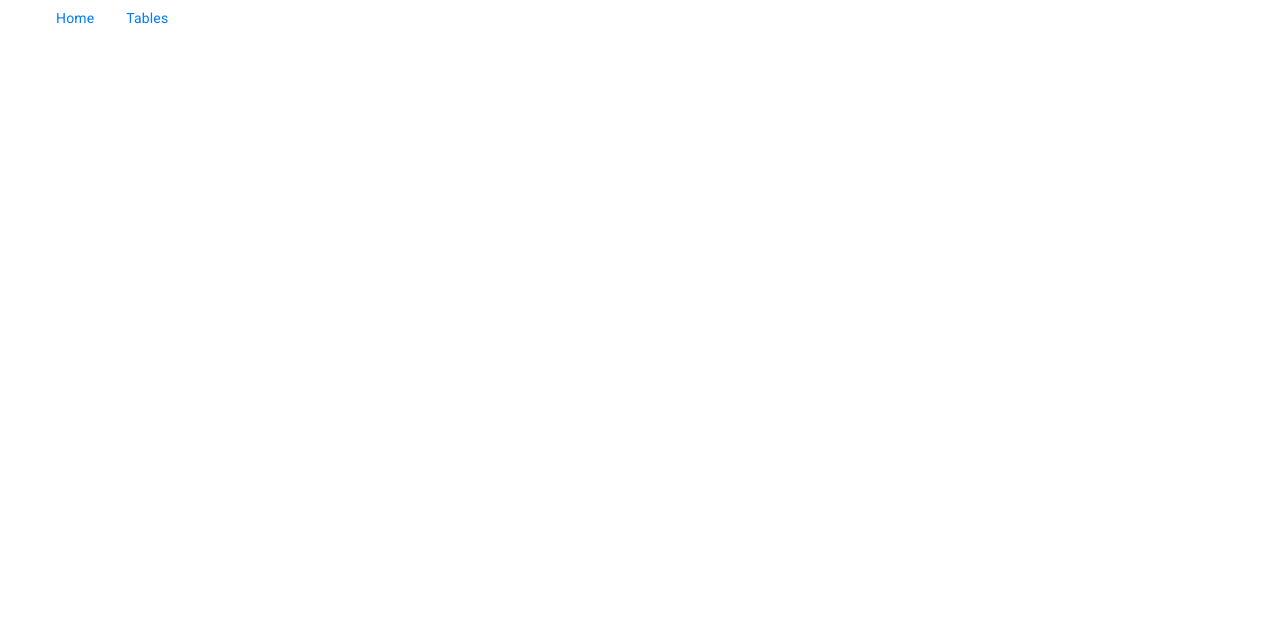
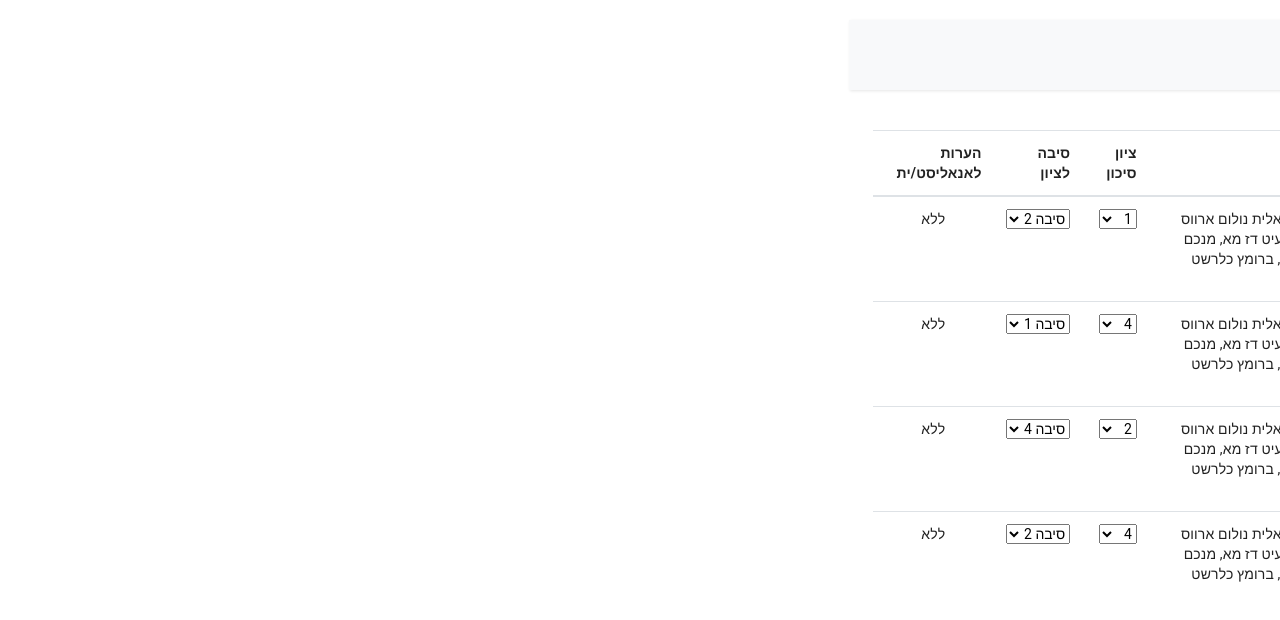
Before and after one commit to dormalk/NewStory-Admin, a React (Create React App) app: page /profiling in a window 1280 px wide. Shown: the top 620 px of the page. Built offline with nearby package versions, Linux system fonts and the light colour scheme.

Commit message:
push to heroku

```diff
--- a/package.json
+++ b/package.json
@@ -10,7 +10,7 @@
     "react-dom": "latest",
     "react-router-dom": "^5.2.0",
     "react-scripts": "latest",
-    "@types/react-router-dom": "latest" ,
+    "@types/react-router-dom": "latest",
     "@types/node": "^14.11.8",
     "@types/react": "latest",
     "@types/react-dom": "latest",
@@ -35,7 +35,5 @@
       "last 1 safari version"
     ]
   },
-  "devDependencies": {
-
-  }
+  "devDependencies": {}
 }
--- a/public/index.html
+++ b/public/index.html
@@ -1,5 +1,5 @@
 <!DOCTYPE html>
-<html lang="en">
+<html lang="he" dir="rtl">
   <head>
     <meta charset="utf-8" />
     <link rel="shortcut icon" href="%PUBLIC_URL%/favicon.ico" />
@@ -19,13 +19,16 @@
       work correctly both with client-side routing and a non-root public URL.
       Learn how to configure a non-root public URL by running `npm run build`.
     -->
+        <!-- Bootstrap CSS CDN -->
+        <link rel="stylesheet" href="https://stackpath.bootstrapcdn.com/bootstrap/4.1.0/css/bootstrap.min.css" integrity="sha384-9gVQ4dYFwwWSjIDZnLEWnxCjeSWFphJiwGPXr1jddIhOegiu1FwO5qRGvFXOdJZ4" crossorigin="anonymous">
+        <!-- Our Custom CSS -->
+        <link rel="stylesheet" href="style5.css">
+
+        <!-- Font Awesome JS -->
+        <script defer src="https://use.fontawesome.com/releases/v5.0.13/js/solid.js" integrity="sha384-tzzSw1/Vo+0N5UhStP3bvwWPq+uvzCMfrN1fEFe+xBmv1C/AtVX5K0uZtmcHitFZ" crossorigin="anonymous"></script>
+        <script defer src="https://use.fontawesome.com/releases/v5.0.13/js/fontawesome.js" integrity="sha384-6OIrr52G08NpOFSZdxxz1xdNSndlD4vdcf/q2myIUVO0VsqaGHJsB0RaBE01VTOY" crossorigin="anonymous"></script>
+
     <title>My page</title>
-    <!-- Fonts to support Material Design -->
-    <link rel="stylesheet" href="https://fonts.googleapis.com/css?family=Roboto:300,400,500,700&display=swap" />
-    <link rel="stylesheet" href="https://cdn.jsdelivr.net/npm/bootstrap@4.5.3/dist/css/bootstrap.min.css" integrity="sha384-TX8t27EcRE3e/ihU7zmQxVncDAy5uIKz4rEkgIXeMed4M0jlfIDPvg6uqKI2xXr2" crossorigin="anonymous">
-    <script src="https://code.jquery.com/jquery-3.5.1.slim.min.js" integrity="sha384-DfXdz2htPH0lsSSs5nCTpuj/zy4C+OGpamoFVy38MVBnE+IbbVYUew+OrCXaRkfj" crossorigin="anonymous"></script>
-    <script src="https://cdn.jsdelivr.net/npm/popper.js@1.16.1/dist/umd/popper.min.js" integrity="sha384-9/reFTGAW83EW2RDu2S0VKaIzap3H66lZH81PoYlFhbGU+6BZp6G7niu735Sk7lN" crossorigin="anonymous"></script>
-    <script src="https://cdn.jsdelivr.net/npm/bootstrap@4.5.3/dist/js/bootstrap.min.js" integrity="sha384-w1Q4orYjBQndcko6MimVbzY0tgp4pWB4lZ7lr30WKz0vr/aWKhXdBNmNb5D92v7s" crossorigin="anonymous"></script>
   </head>
   <body>
     <noscript>You need to enable JavaScript to run this app.</noscript>
@@ -40,5 +43,22 @@
       To begin the development, run `npm start` or `yarn start`.
       To create a production bundle, use `npm run build` or `yarn build`.
     -->
+        <!-- Fonts to support Material Design -->
+    <!-- jQuery CDN - Slim version (=without AJAX) -->
+    <script src="https://code.jquery.com/jquery-3.3.1.slim.min.js" integrity="sha384-q8i/X+965DzO0rT7abK41JStQIAqVgRVzpbzo5smXKp4YfRvH+8abtTE1Pi6jizo" crossorigin="anonymous"></script>
+    <!-- Popper.JS -->
+    <script src="https://cdnjs.cloudflare.com/ajax/libs/popper.js/1.14.0/umd/popper.min.js" integrity="sha384-cs/chFZiN24E4KMATLdqdvsezGxaGsi4hLGOzlXwp5UZB1LY//20VyM2taTB4QvJ" crossorigin="anonymous"></script>
+    <!-- Bootstrap JS -->
+    <script src="https://stackpath.bootstrapcdn.com/bootstrap/4.1.0/js/bootstrap.min.js" integrity="sha384-uefMccjFJAIv6A+rW+L4AHf99KvxDjWSu1z9VI8SKNVmz4sk7buKt/6v9KI65qnm" crossorigin="anonymous"></script>
+
+    <script type="text/javascript">
+        $(document).ready(function () {
+            $('#sidebarCollapse').on('click', function () {
+                $('#sidebar').toggleClass('active');
+                $(this).toggleClass('active');
+            });
+        });
+    </script>
+
   </body>
 </html>
--- /dev/null
+++ b/public/style5.css
@@ -0,0 +1,226 @@
+/*
+    DEMO STYLE
+*/
+@import "https://fonts.googleapis.com/css?family=Poppins:300,400,500,600,700";
+
+
+body {
+    font-family: 'Poppins', sans-serif;
+    background: #fafafa;
+    text-align: right;
+}
+
+p {
+    font-family: 'Poppins', sans-serif;
+    font-size: 1.1em;
+    font-weight: 300;
+    line-height: 1.7em;
+    color: #999;
+}
+
+a, a:hover, a:focus {
+    color: inherit;
+    text-decoration: none;
+    transition: all 0.3s;
+}
+
+.navbar {
+    padding: 15px 10px;
+    background: #fff;
+    border: none;
+    border-radius: 0;
+    margin-bottom: 40px;
+    box-shadow: 1px 1px 3px rgba(0, 0, 0, 0.1);
+}
+
+.navbar-btn {
+    box-shadow: none;
+    outline: none !important;
+    border: none;
+}
+
+.line {
+    width: 100%;
+    height: 1px;
+    border-bottom: 1px dashed #ddd;
+    margin: 40px 0;
+}
+
+/* ---------------------------------------------------
+    SIDEBAR STYLE
+----------------------------------------------------- */
+
+.wrapper {
+    display: flex;
+    width: 100%;
+    align-items: stretch;
+    perspective: 1500px;
+}
+
+
+#sidebar {
+    min-width: 250px;
+    max-width: 250px;
+    background: #7386D5;
+    color: #fff;
+    transition: all 0.6s cubic-bezier(0.945, 0.020, 0.270, 0.665) ;
+    transform-origin: bottom right;
+}
+
+#sidebar.active {
+    margin-left: -250px;
+    transform: rotateY(-150deg);
+}
+
+
+#sidebar .sidebar-header {
+    padding: 20px;
+    background: #6d7fcc;
+}
+
+#sidebar ul.components {
+    padding: 20px 0;
+    border-bottom: 1px solid #47748b;
+}
+
+#sidebar ul p {
+    color: #fff;
+    padding: 10px;
+}
+
+#sidebar ul li a {
+    padding: 10px;
+    font-size: 1.1em;
+    display: block;
+}
+#sidebar ul li a:hover {
+    color: #7386D5;
+    background: #fff;
+}
+
+#sidebar ul li.active > a, a[aria-expanded="true"] {
+    color: #fff;
+    background: #6d7fcc;
+}
+
+
+a[data-toggle="collapse"] {
+    position: relative;
+}
+
+.dropdown-toggle::after {
+    display: block;
+    position: absolute;
+    top: 50%;
+    left: 20px;
+    transform: translateY(-50%);
+}
+
+ul ul a {
+    font-size: 0.9em !important;
+    padding-left: 30px !important;
+    background: #6d7fcc;
+}
+
+ul.CTAs {
+    padding: 20px;
+}
+
+ul.CTAs a {
+    text-align: center;
+    font-size: 0.9em !important;
+    display: block;
+    border-radius: 5px;
+    margin-bottom: 5px;
+}
+
+a.download {
+    background: #fff;
+    color: #7386D5;
+}
+
+a.article, a.article:hover {
+    background: #6d7fcc !important;
+    color: #fff !important;
+}
+
+
+
+/* ---------------------------------------------------
+    CONTENT STYLE
+----------------------------------------------------- */
+#content {
+    width: 100%;
+    padding: 20px;
+    min-height: 100vh;
+    transition: all 0.3s;
+}
+
+#sidebarCollapse {
+    width: 40px;
+    height: 40px;
+    background: #f5f5f5;
+    cursor: pointer;
+}
+
+#sidebarCollapse span {
+    width: 80%;
+    height: 2px;
+    margin: 0 auto;
+    display: block;
+    background: #555;
+    transition: all 0.8s cubic-bezier(0.810, -0.330, 0.345, 1.375);
+    transition-delay: 0.2s;
+}
+
+#sidebarCollapse span:first-of-type {
+    transform: rotate(45deg) translate(2px, 2px);
+}
+#sidebarCollapse span:nth-of-type(2) {
+    opacity: 0;
+}
+#sidebarCollapse span:last-of-type {
+    transform: rotate(-45deg) translate(1px, -1px);
+}
+
+
+#sidebarCollapse.active span {
+    transform: none;
+    opacity: 1;
+    margin: 5px auto;
+}
+
+
+/* ---------------------------------------------------
+    MEDIAQUERIES
+----------------------------------------------------- */
+@media (max-width: 768px) {
+    #sidebar {
+        margin-left: -250px;
+        transform: rotateY(90deg);
+    }
+    #sidebar.active {
+        margin-left: 0;
+        transform: none;
+    }
+    #sidebarCollapse span:first-of-type,
+    #sidebarCollapse span:nth-of-type(2),
+    #sidebarCollapse span:last-of-type {
+        transform: none;
+        opacity: 1;
+        margin: 5px auto;
+    }
+    #sidebarCollapse.active span {
+        margin: 0 auto;
+    }
+    #sidebarCollapse.active span:first-of-type {
+        transform: rotate(45deg) translate(2px, 2px);
+    }
+    #sidebarCollapse.active span:nth-of-type(2) {
+        opacity: 0;
+    }
+    #sidebarCollapse.active span:last-of-type {
+        transform: rotate(-45deg) translate(1px, -1px);
+    }
+
+}
--- a/src/App.tsx
+++ b/src/App.tsx
@@ -1,7 +1,8 @@
 import { Container } from "@material-ui/core";
 import React from "react";
-import { BrowserRouter as Router, Route, Link } from "react-router-dom";
+import { BrowserRouter as Router, Route, Link, useLocation } from "react-router-dom";
 import TableDemo from './TableDemo';
+import RightNav from './RightNav';
 
 function Index(){
   return <h2>Home</h2>
@@ -13,21 +14,47 @@ function Product(){
 
 
 export default function App() {
-
   return (
     <Router>
-      <nav>
-      <ul style={{display: 'flex', justifyContent: 'start', flexDirection: 'row'}}>
-        <li style={{listStyleType: 'none', color: 'black', padding: '0.5rem 1rem'}}><Link to="/">Home</Link></li>
-        <li style={{listStyleType: 'none', color: 'black', padding: '0.5rem 1rem'}}><Link to="/table">Tables</Link></li>
+      <div className="wrapper">
+        <RightNav/>
+        <div id="content">
+        <nav className="navbar navbar-expand-lg navbar-light bg-light">
+                <div className="container-fluid">
 
-      </ul>
-      </nav>
-      <Container>
-      <Route path="/" exact component={Index}/>
-      <Route path="/table" exact component={TableDemo}/>
-      </Container>
+                    <button type="button" id="sidebarCollapse" className="navbar-btn">
+                        <span></span>
+                        <span></span>
+                        <span></span>
+                    </button>
+                    <button className="btn btn-dark d-inline-block d-lg-none" type="button" data-toggle="collapse" data-target="#navbarSupportedContent" aria-controls="navbarSupportedContent" aria-expanded="false" aria-label="Toggle navigation">
+                        <i className="fas fa-align-justify"></i>
+                    </button>
 
+                    <div className="collapse navbar-collapse" id="navbarSupportedContent">
+                        <ul className="nav navbar-nav ml-auto">
+                            <li className="nav-item active">
+                                <a className="nav-link" href="#">Page</a>
+                            </li>
+                            <li className="nav-item">
+                                <a className="nav-link" href="#">Page</a>
+                            </li>
+                            <li className="nav-item">
+                                <a className="nav-link" href="#">Page</a>
+                            </li>
+                            <li className="nav-item">
+                                <a className="nav-link" href="#">Page</a>
+                            </li>
+                        </ul>
+                    </div>
+                </div>
+            </nav>
+            <Container>
+              <Route path="/" exact component={Index}/>
+              <Route path="/profiling" exact component={TableDemo}/>
+            </Container>
+        </div>
+      </div>
     </Router>
   );
 }
--- /dev/null
+++ b/src/RightNav.tsx
@@ -0,0 +1,49 @@
+import React from "react";
+import { BrowserRouter as Router, Route, Link, useLocation } from "react-router-dom";
+
+export default function RightNav() {
+    const location = useLocation();
+
+    const routes = [
+        {
+            path: '/',
+            label: 'בית אמיתי',
+            childrenId: 'homePage',
+            children: [
+                {
+                    path: '/abount',
+                    label: 'אודות',
+                }
+            ]
+        },
+        {
+            path: '/profiling',
+            label: 'פרופיילינג',
+        }
+    ]
+
+    return(
+        <nav id="sidebar">
+        <div className="sidebar-header">
+              <h3>New Story</h3>
+        </div>
+
+        <ul className="list-unstyled components">
+            {
+                routes.map(r =>
+                    <li className={location.pathname == r.path? 'active':''}>
+                        { r.childrenId != undefined ? (
+                            <React.Fragment>
+                                <a href={'#'+r.childrenId} data-toggle="collapse" aria-expanded="false" className="dropdown-toggle"> {r.label} </a>
+                                <ul className="collapse list-unstyled" id={r.childrenId}>
+                                    {r.children.map(rchild => <li><Link to={rchild.path}>{rchild.label}</Link></li>)}
+                                </ul>
+                            </React.Fragment>
+                        ) : <li><Link to={r.path}>{r.label}</Link></li>}
+                    </li>
+                    )
+            }
+         </ul>
+      </nav>
+    )
+}
```
Also changed, not shown: 1 other file (tests, documents, lock files or other folders).
